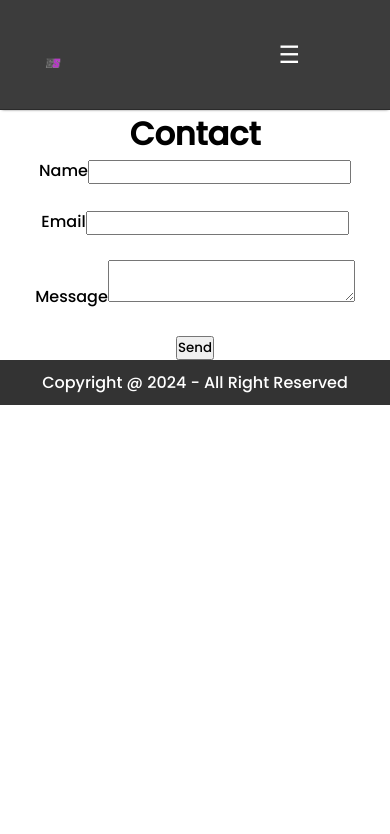
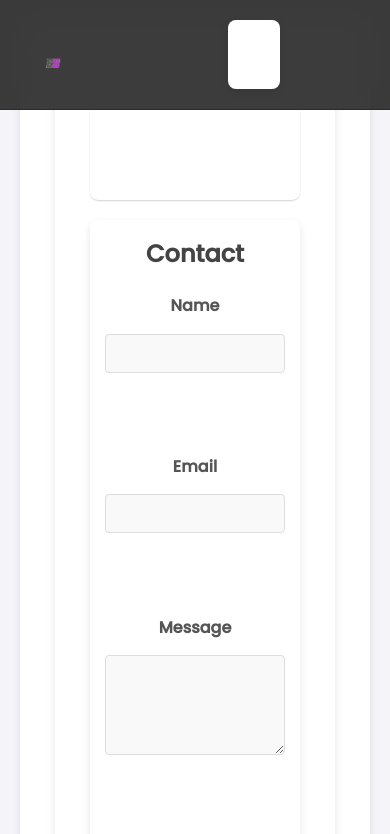
Before and after one commit to LayuruLK/ElectS---Advanced-E-Voting-System, a React (Create React App) app in the folder Frontend/my-app/: page /contact in a window 390 px wide. Shown: the top 834 px of the page. Built offline with nearby package versions, Linux system fonts and the light colour scheme.

Commit message:
Add responsive CSS for Contact component

```diff
--- /dev/null
+++ b/Frontend/my-app/src/Components/Contact/Contact.css
@@ -0,0 +1,104 @@
+/* General Styles */
+body {
+    font-family: Arial, sans-serif;
+    line-height: 1.6;
+    margin: 0;
+    padding: 0;
+    background-color: #f4f4f9;
+    color: #333;
+  }
+
+  /* Container */
+  div {
+    max-width: 600px;
+    margin: 50px auto;
+    padding: 20px;
+    background: #fff;
+    box-shadow: 0 4px 8px rgba(0, 0, 0, 0.1);
+    border-radius: 8px;
+  }
+
+  /* Heading */
+  h1 {
+    text-align: center;
+    margin-bottom: 20px;
+    color: #444;
+    font-size: 2em;
+  }
+
+  /* Form Styles */
+  form {
+    display: flex;
+    flex-direction: column;
+    gap: 15px;
+  }
+
+  label {
+    font-size: 1rem;
+    font-weight: bold;
+    color: #555;
+  }
+
+  input[type="text"],
+  input[type="email"],
+  textarea {
+    width: 100%;
+    padding: 10px;
+    font-size: 1rem;
+    border: 1px solid #ddd;
+    border-radius: 4px;
+    background: #f9f9f9;
+    transition: border-color 0.3s ease;
+  }
+
+  input[type="text"]:focus,
+  input[type="email"]:focus,
+  textarea:focus {
+    border-color: #007bff;
+    outline: none;
+    background: #fff;
+  }
+
+  textarea {
+    resize: vertical;
+    min-height: 100px;
+  }
+
+  input[type="submit"] {
+    background: #007bff;
+    color: #fff;
+    padding: 10px 15px;
+    font-size: 1rem;
+    border: none;
+    border-radius: 4px;
+    cursor: pointer;
+    transition: background 0.3s ease;
+  }
+
+  input[type="submit"]:hover {
+    background: #0056b3;
+  }
+
+  /* Responsive Design */
+  @media (max-width: 768px) {
+    div {
+      padding: 15px;
+      margin: 20px;
+    }
+
+    h1 {
+      font-size: 1.5em;
+    }
+
+    input[type="text"],
+    input[type="email"],
+    textarea {
+      font-size: 0.9rem;
+      padding: 8px;
+    }
+
+    input[type="submit"] {
+      font-size: 0.9rem;
+      padding: 8px;
+    }
+  }
--- a/Frontend/my-app/src/Components/Contact/Contact.jsx
+++ b/Frontend/my-app/src/Components/Contact/Contact.jsx
@@ -1,6 +1,7 @@
 import Navbar from '../Navbar/Navbar'
 import React, { useRef } from 'react';
 import emailjs from '@emailjs/browser';
+import './Contact.css';
 
 export default function Contact() {
 
```
